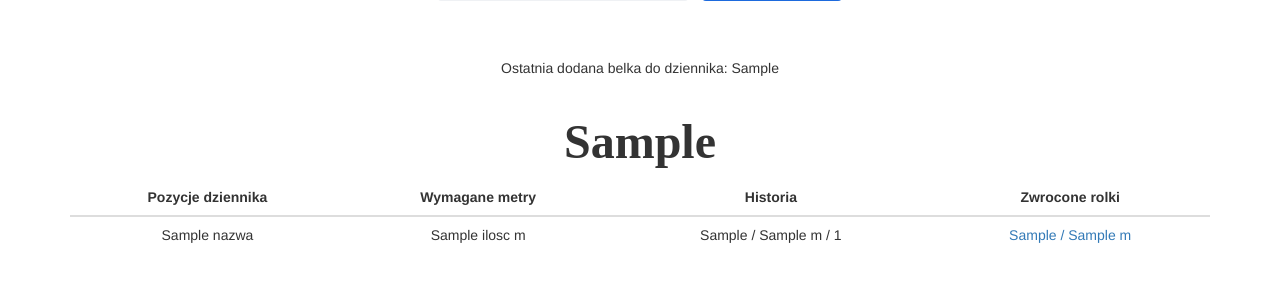
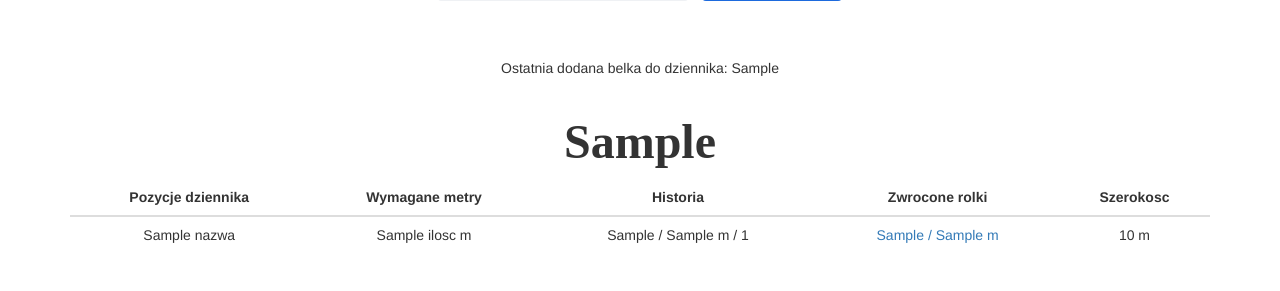
Before and after one commit to tmaszkiewicz/magazyntkanin, a Django app: template templates/magazyntkanin/powiazania.html in a window 1280 px wide. Shown: the part 279-570 px from the top of the page. Run offline with Django 3.2, Linux system fonts and the light colour scheme; the template is opened without the code that fills it: most values are stand-ins (such as "Sample title", 1, 10 or a date in 2020); some libraries are stand-ins or nearby versions; some web fonts are replaced.

Commit message:
29.05.2019-11.48 TM po dodaniu szerokosci dziennikow

```diff
--- a/templates/magazyntkanin/powiazania.html
+++ b/templates/magazyntkanin/powiazania.html
@@ -1,5 +1,7 @@
 {% extends "magazyntkanin/base.html" %}
 {% block body %}
+{% load mathfilters %}
+
 <div class="newsletter-subscribe">
     <form class="form-inline" method="get" action="{% url 'magazyntkanin:podaj_dzienniki' %}">
     <div class="container">
@@ -53,9 +55,11 @@
                             <th>Historia</th>
                             {% if zwroty %}
                             <th>Zwrocone rolki</th>
+                            <th>Szerokosc</th>
                             {% else %}
                             <th>Przypisane rolki</th>
                             <th>Pozostale metry</th>
+                            <th>Szerokosc</th>
                             {% endif %}
                         </tr>
                     </thead>
@@ -80,13 +84,26 @@
                                     <a href="{% url 'magazyntkanin:statystyki_rolka' rolka=rolka.rolka.pk %}">{{ rolka.rolka.nr_rolki }} / {{ rolka.rolka.w_metrach }} m</a><br>
                                 {% endfor %}
                             </td>
+                            <td>
+                                {% for rolka in dz.powiazania_wg_tkaniny %}
+				    {{rolka.rolka.szerokosc|div:1000}} m
+
+                                {% endfor %}
+                            </td>
                             {% else %}
                             <td>
                                 {% for rolka in dz.powiazania_wg_tkaniny %}
                                     <a href="{% url 'magazyntkanin:statystyki_rolka' rolka=rolka.rolka.pk %}">{{ rolka.rolka.nr_rolki }} / {{ rolka.rolka.w_metrach }} m</a><br>
+
                                 {% endfor %}
                             </td>
                             <td>{{ dz.pozostalo_metrow|floatformat }} m</td>
+                            <td>
+                                {% for rolka in dz.powiazania_wg_tkaniny %}
+				    {{rolka.rolka.szerokosc|div:1000}} m
+
+                                {% endfor %}
+                            </td>
                             {% endif %}
                     	</tr>
                     	{% endfor %}
--- a/urls.py
+++ b/urls.py
@@ -100,6 +100,7 @@ urlpatterns = [
     url(r'^scanner/znajdz_barcode/$', views.znajdz_barcode, name='znajdz_barcode'),
     url(r'^scanner/zwrot_magazyn/$', views.odbierz_tkanine, name='odbierz_tkanine'),
     url(r'^scanner/log/$', views.log_info, name='log_info'),
+    url(r'^scanner/log_full/$', views.log_info_full, name='log_info_full'),
     url(r'^magazyn/tkaniny/(?P<nr_tkaniny>[0-9]+)/$', views.tkaniny_edit, name='tkaniny_edit'),
     url(r'^magazyn/tkaniny/new/$', views.tkaniny_new, name='tkaniny_new'),
     url(r'^magazyn/drukuj_etykiety_test/$', views.drukuj_etykiety_test, name='drukuj_etykiety_test'),
```
